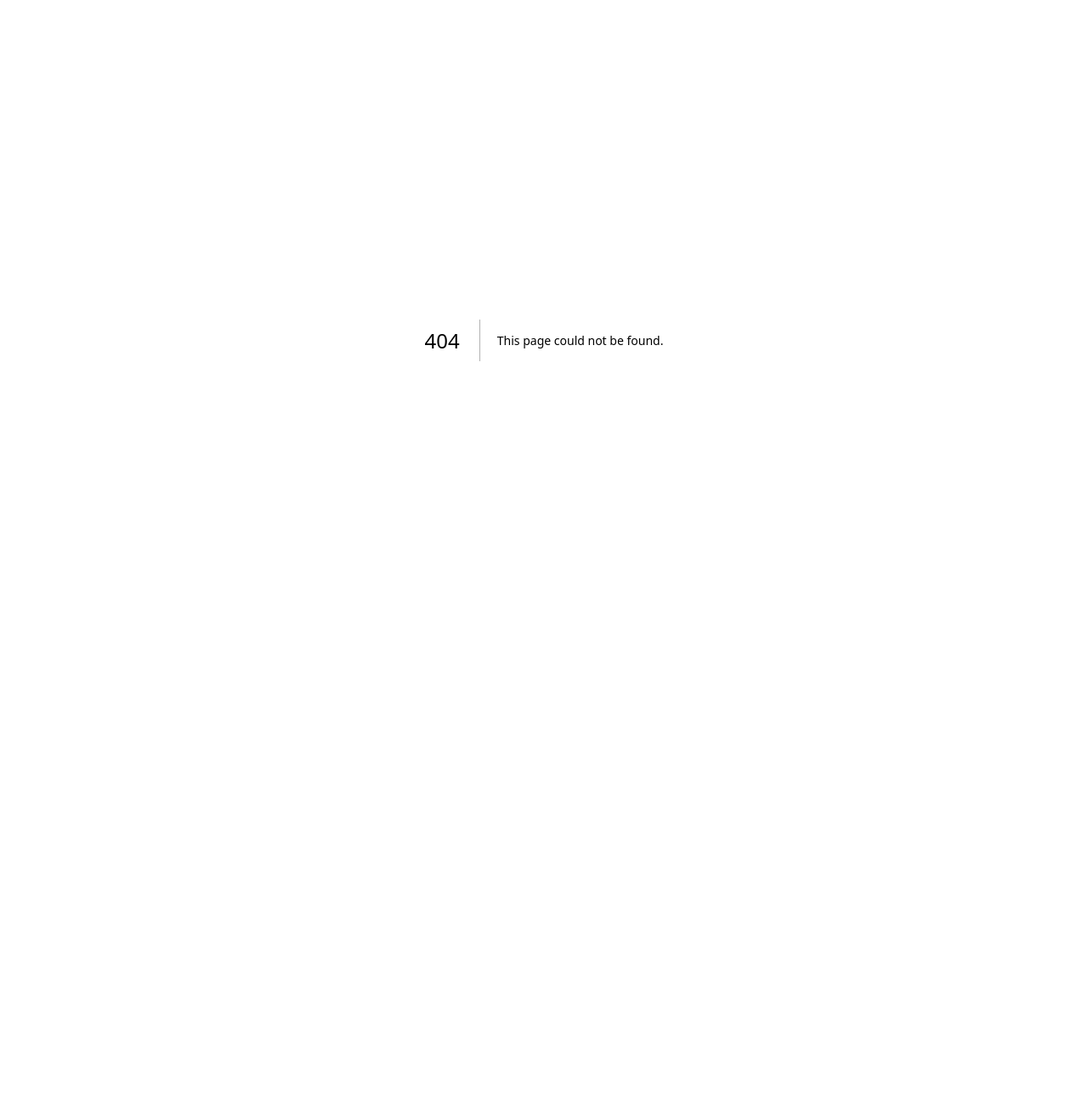
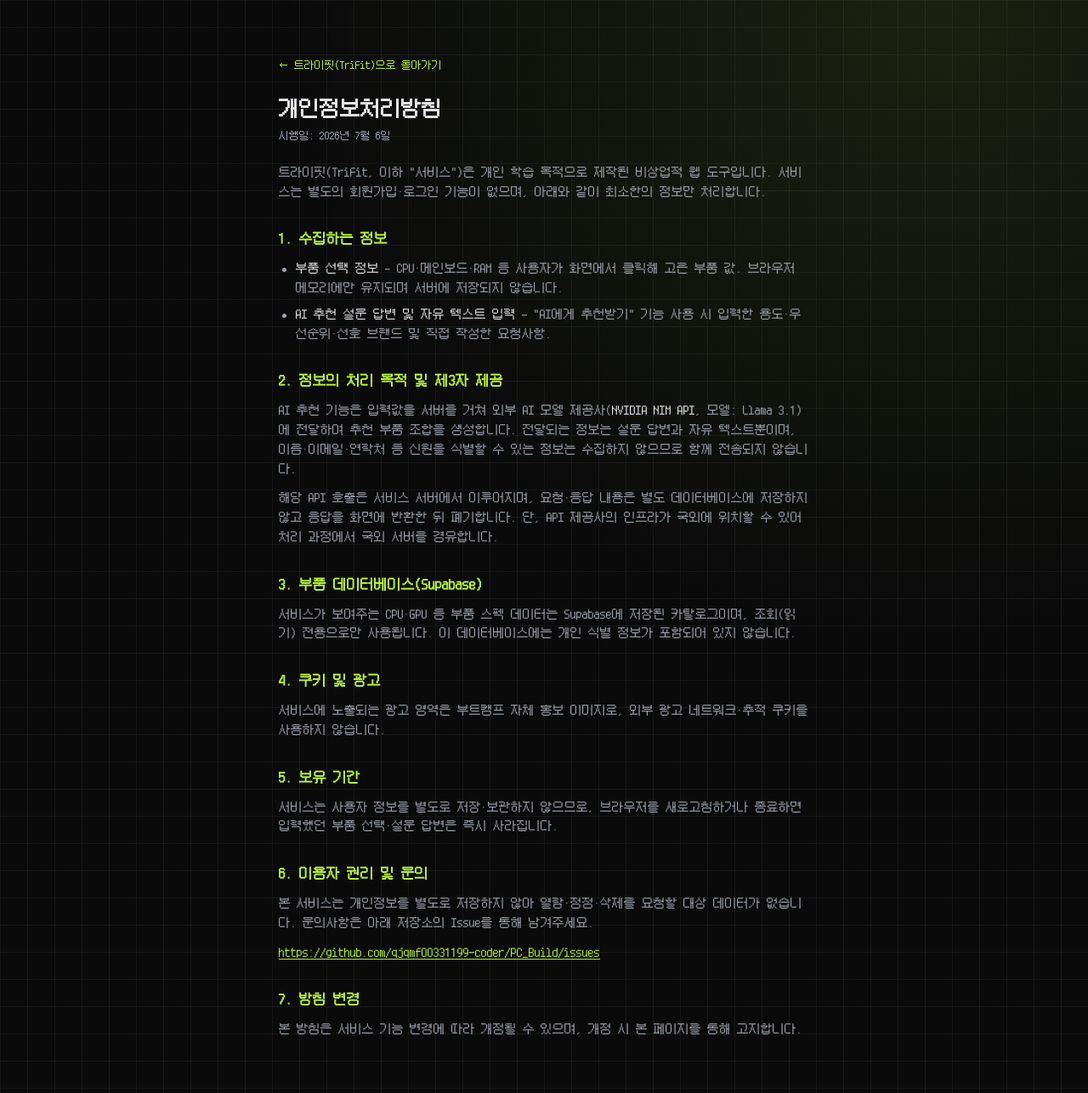
Before and after one commit to qjqmf00331199-coder/PC_Build, a Next.js app: page /privacy in a window 1280 px wide. Before the commit this address had no page. Shown: the whole page at 85% size. Before the commit the page ends 800 px from the top, so only its background shows below. Built offline with nearby package versions, Linux system fonts and the light colour scheme; a web font is replaced by a local one.

Commit message:
Add privacy policy, terms pages, and data-source credit footer
Bootcamp deployment needs minimum legal disclosure: AI recommend
feature sends free-text input to NVIDIA NIM, part catalog is danawa-
sourced, product images come from Naver Shopping API/manufacturers.

```diff
--- /dev/null
+++ b/src/app/privacy/page.tsx
@@ -0,0 +1,82 @@
+import type { Metadata } from "next";
+import Link from "next/link";
+
+export const metadata: Metadata = {
+  title: "개인정보처리방침 | 트라이핏 (TriFit)",
+};
+
+const REPO_URL = "https://github.com/qjqmf00331199-coder/PC_Build";
+
+export default function PrivacyPage() {
+  return (
+    <div className="mx-auto max-w-2xl px-6 py-16 text-sm leading-relaxed text-[#E4E4E7]">
+      <Link href="/" className="text-xs text-[var(--accent)]">
+        ← 트라이핏(TriFit)으로 돌아가기
+      </Link>
+
+      <h1 className="mt-6 text-2xl font-bold">개인정보처리방침</h1>
+      <p className="mt-2 text-xs text-[#9CA3AF]">시행일: 2026년 7월 6일</p>
+
+      <p className="mt-6 text-[#9CA3AF]">
+        트라이핏(TriFit, 이하 &quot;서비스&quot;)은 개인 학습 목적으로 제작된 비상업적 웹 도구입니다.
+        서비스는 별도의 회원가입·로그인 기능이 없으며, 아래와 같이 최소한의 정보만 처리합니다.
+      </p>
+
+      <h2 className="mt-8 text-base font-semibold text-[var(--accent)]">1. 수집하는 정보</h2>
+      <ul className="mt-3 list-disc space-y-2 pl-5 text-[#9CA3AF]">
+        <li>
+          <span className="text-[#E4E4E7]">부품 선택 정보</span> — CPU·메인보드·RAM 등 사용자가 화면에서 클릭해 고른 부품 값.
+          브라우저 메모리에만 유지되며 서버에 저장되지 않습니다.
+        </li>
+        <li>
+          <span className="text-[#E4E4E7]">AI 추천 설문 답변 및 자유 텍스트 입력</span> — &quot;AI에게 추천받기&quot; 기능 사용
+          시 입력한 용도·우선순위·선호 브랜드 및 직접 작성한 요청사항.
+        </li>
+      </ul>
+
+      <h2 className="mt-8 text-base font-semibold text-[var(--accent)]">2. 정보의 처리 목적 및 제3자 제공</h2>
+      <p className="mt-3 text-[#9CA3AF]">
+        AI 추천 기능은 입력값을 서버를 거쳐 외부 AI 모델 제공사(<span className="text-[#E4E4E7]">NVIDIA NIM API</span>, 모델:
+        Llama 3.1)에 전달하여 추천 부품 조합을 생성합니다. 전달되는 정보는 설문 답변과 자유 텍스트뿐이며, 이름·이메일·연락처 등
+        신원을 식별할 수 있는 정보는 수집하지 않으므로 함께 전송되지 않습니다.
+      </p>
+      <p className="mt-3 text-[#9CA3AF]">
+        해당 API 호출은 서비스 서버에서 이루어지며, 요청·응답 내용은 별도 데이터베이스에 저장하지 않고 응답을 화면에 반환한
+        뒤 폐기합니다. 단, API 제공사의 인프라가 국외에 위치할 수 있어 처리 과정에서 국외 서버를 경유합니다.
+      </p>
+
+      <h2 className="mt-8 text-base font-semibold text-[var(--accent)]">3. 부품 데이터베이스(Supabase)</h2>
+      <p className="mt-3 text-[#9CA3AF]">
+        서비스가 보여주는 CPU·GPU 등 부품 스펙 데이터는 Supabase에 저장된 카탈로그이며, 조회(읽기) 전용으로만 사용됩니다.
+        이 데이터베이스에는 개인 식별 정보가 포함되어 있지 않습니다.
+      </p>
+
+      <h2 className="mt-8 text-base font-semibold text-[var(--accent)]">4. 쿠키 및 광고</h2>
+      <p className="mt-3 text-[#9CA3AF]">
+        서비스에 노출되는 광고 영역은 부트캠프 자체 홍보 이미지로, 외부 광고 네트워크·추적 쿠키를 사용하지 않습니다.
+      </p>
+
+      <h2 className="mt-8 text-base font-semibold text-[var(--accent)]">5. 보유 기간</h2>
+      <p className="mt-3 text-[#9CA3AF]">
+        서비스는 사용자 정보를 별도로 저장·보관하지 않으므로, 브라우저를 새로고침하거나 종료하면 입력했던 부품 선택·설문
+        답변은 즉시 사라집니다.
+      </p>
+
+      <h2 className="mt-8 text-base font-semibold text-[var(--accent)]">6. 이용자 권리 및 문의</h2>
+      <p className="mt-3 text-[#9CA3AF]">
+        본 서비스는 개인정보를 별도로 저장하지 않아 열람·정정·삭제를 요청할 대상 데이터가 없습니다. 문의사항은 아래
+        저장소의 Issue를 통해 남겨주세요.
+      </p>
+      <p className="mt-3">
+        <a href={`${REPO_URL}/issues`} target="_blank" rel="noreferrer" className="text-[var(--accent)] underline">
+          {REPO_URL}/issues
+        </a>
+      </p>
+
+      <h2 className="mt-8 text-base font-semibold text-[var(--accent)]">7. 방침 변경</h2>
+      <p className="mt-3 text-[#9CA3AF]">
+        본 방침은 서비스 기능 변경에 따라 개정될 수 있으며, 개정 시 본 페이지를 통해 고지합니다.
+      </p>
+    </div>
+  );
+}
--- /dev/null
+++ b/src/app/terms/page.tsx
@@ -0,0 +1,64 @@
+import type { Metadata } from "next";
+import Link from "next/link";
+
+export const metadata: Metadata = {
+  title: "이용약관 | 트라이핏 (TriFit)",
+};
+
+const REPO_URL = "https://github.com/qjqmf00331199-coder/PC_Build";
+
+export default function TermsPage() {
+  return (
+    <div className="mx-auto max-w-2xl px-6 py-16 text-sm leading-relaxed text-[#E4E4E7]">
+      <Link href="/" className="text-xs text-[var(--accent)]">
+        ← 트라이핏(TriFit)으로 돌아가기
+      </Link>
+
+      <h1 className="mt-6 text-2xl font-bold">이용약관</h1>
+      <p className="mt-2 text-xs text-[#9CA3AF]">시행일: 2026년 7월 6일</p>
+
+      <h2 className="mt-8 text-base font-semibold text-[var(--accent)]">1. 서비스의 성격</h2>
+      <p className="mt-3 text-[#9CA3AF]">
+        트라이핏(TriFit, 이하 &quot;서비스&quot;)은 PC 부품 선택 시 소켓·전원·크기 등 호환성을 참고용으로 안내하는
+        개인 학습 목적의 비상업적 웹 도구입니다. 회원가입, 결제, 구매 중개 기능은 제공하지 않습니다.
+      </p>
+
+      <h2 className="mt-8 text-base font-semibold text-[var(--accent)]">2. 정보 정확성에 대한 면책</h2>
+      <p className="mt-3 text-[#9CA3AF]">
+        서비스에 표시되는 부품 스펙·가격·호환성 판단 결과 및 AI 추천 결과는 참고 자료일 뿐이며, 실제 구매·조립 전 반드시
+        제조사 공식 스펙과 판매처 정보를 재확인해야 합니다. 서비스는 표시된 정보의 정확성·최신성을 보증하지 않으며, 이를
+        신뢰하여 발생한 손해에 대해 책임을 지지 않습니다.
+      </p>
+
+      <h2 className="mt-8 text-base font-semibold text-[var(--accent)]">3. 데이터 출처</h2>
+      <p className="mt-3 text-[#9CA3AF]">
+        부품 스펙·가격 데이터의 상당 부분은 다나와(danawa.com)에 공개된 정보를 참고하여 개인 학습 목적으로 정리한
+        것입니다. 제품 이미지는 네이버쇼핑 검색 API를 통해 노출되는 판매처·제조사 제공 이미지이며, 각 이미지의 저작권은
+        해당 제조사 또는 판매처에 있습니다.
+      </p>
+
+      <h2 className="mt-8 text-base font-semibold text-[var(--accent)]">4. 상표 및 브랜드 표기</h2>
+      <p className="mt-3 text-[#9CA3AF]">
+        서비스에 언급되는 Intel, AMD, NVIDIA, ASUS 등 제조사명 및 제품명은 각 권리자의 상표이며, 서비스와 해당 제조사 간
+        제휴·후원 관계를 의미하지 않습니다. 부품 식별을 위한 정보 제공 목적으로만 사용됩니다.
+      </p>
+
+      <h2 className="mt-8 text-base font-semibold text-[var(--accent)]">5. 이용자의 의무</h2>
+      <p className="mt-3 text-[#9CA3AF]">
+        이용자는 서비스를 상업적 재배포, 무단 크롤링, 서비스 운영을 방해하는 방식으로 사용해서는 안 됩니다.
+      </p>
+
+      <h2 className="mt-8 text-base font-semibold text-[var(--accent)]">6. 약관 변경</h2>
+      <p className="mt-3 text-[#9CA3AF]">
+        본 약관은 서비스 기능 변경에 따라 개정될 수 있으며, 개정 시 본 페이지를 통해 고지합니다.
+      </p>
+
+      <h2 className="mt-8 text-base font-semibold text-[var(--accent)]">7. 문의</h2>
+      <p className="mt-3">
+        <a href={`${REPO_URL}/issues`} target="_blank" rel="noreferrer" className="text-[var(--accent)] underline">
+          {REPO_URL}/issues
+        </a>
+      </p>
+    </div>
+  );
+}
--- a/src/components/landing-gate.tsx
+++ b/src/components/landing-gate.tsx
@@ -1,6 +1,7 @@
 "use client";
 
 import { useEffect, useState } from "react";
+import Link from "next/link";
 import { AdSlots } from "@/components/ad-slots";
 import { BuildChecker } from "@/components/build/build-checker";
 import { AiRecommendWizard } from "@/components/ai-recommend/ai-recommend-wizard";
@@ -140,6 +141,19 @@ export function LandingGate({ parts }: { parts: PartsData }) {
           PC 부품 골라보기 →
         </button>
       </div>
+
+      <footer className="mt-16 flex flex-col items-center gap-2 text-[11px] text-[#71717A]">
+        <p>부품 스펙·가격 데이터 출처: 다나와 · 제품 이미지: 네이버쇼핑 API / 각 제조사</p>
+        <div className="flex items-center gap-3">
+          <Link href="/privacy" className="hover:text-[#9CA3AF]">
+            개인정보처리방침
+          </Link>
+          <span className="text-[#27272A]">|</span>
+          <Link href="/terms" className="hover:text-[#9CA3AF]">
+            이용약관
+          </Link>
+        </div>
+      </footer>
     </div>
   );
 }
```
